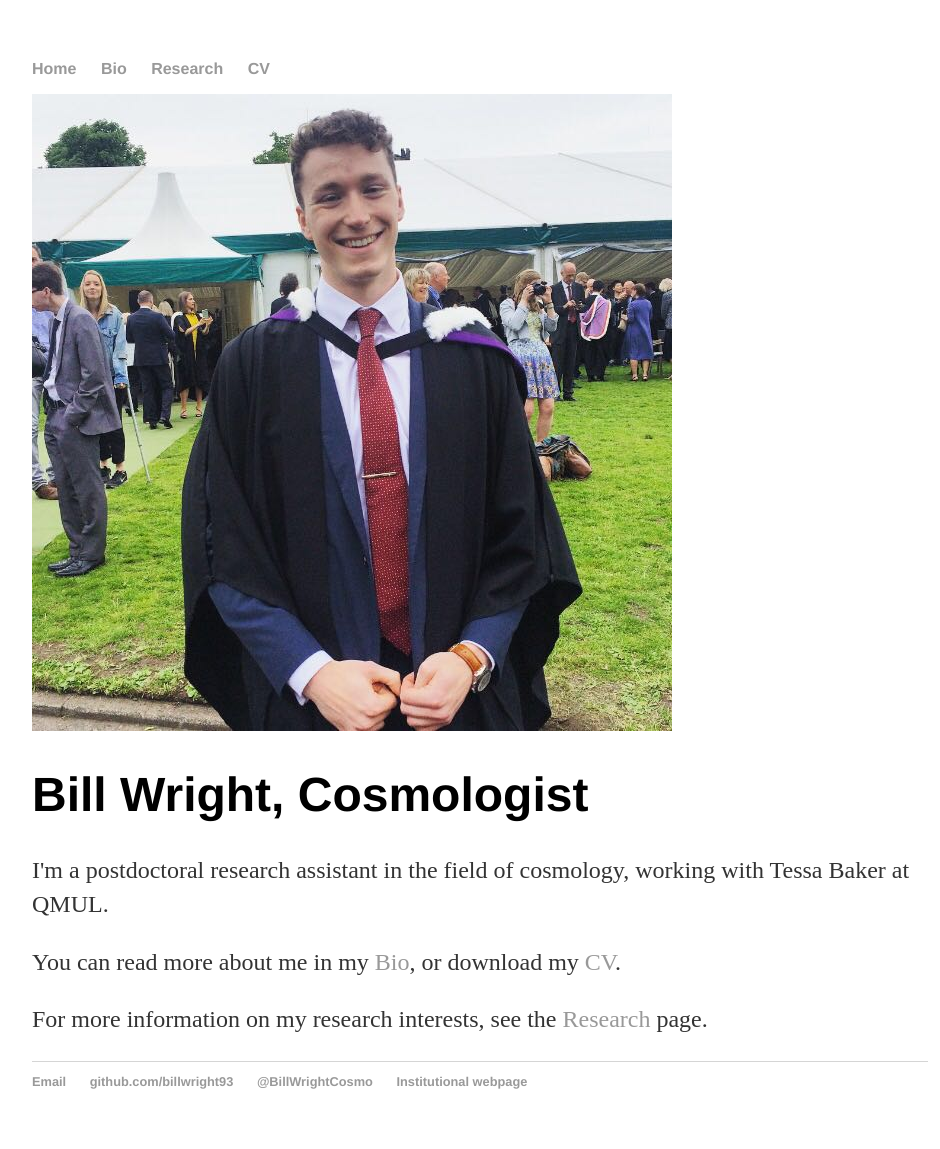
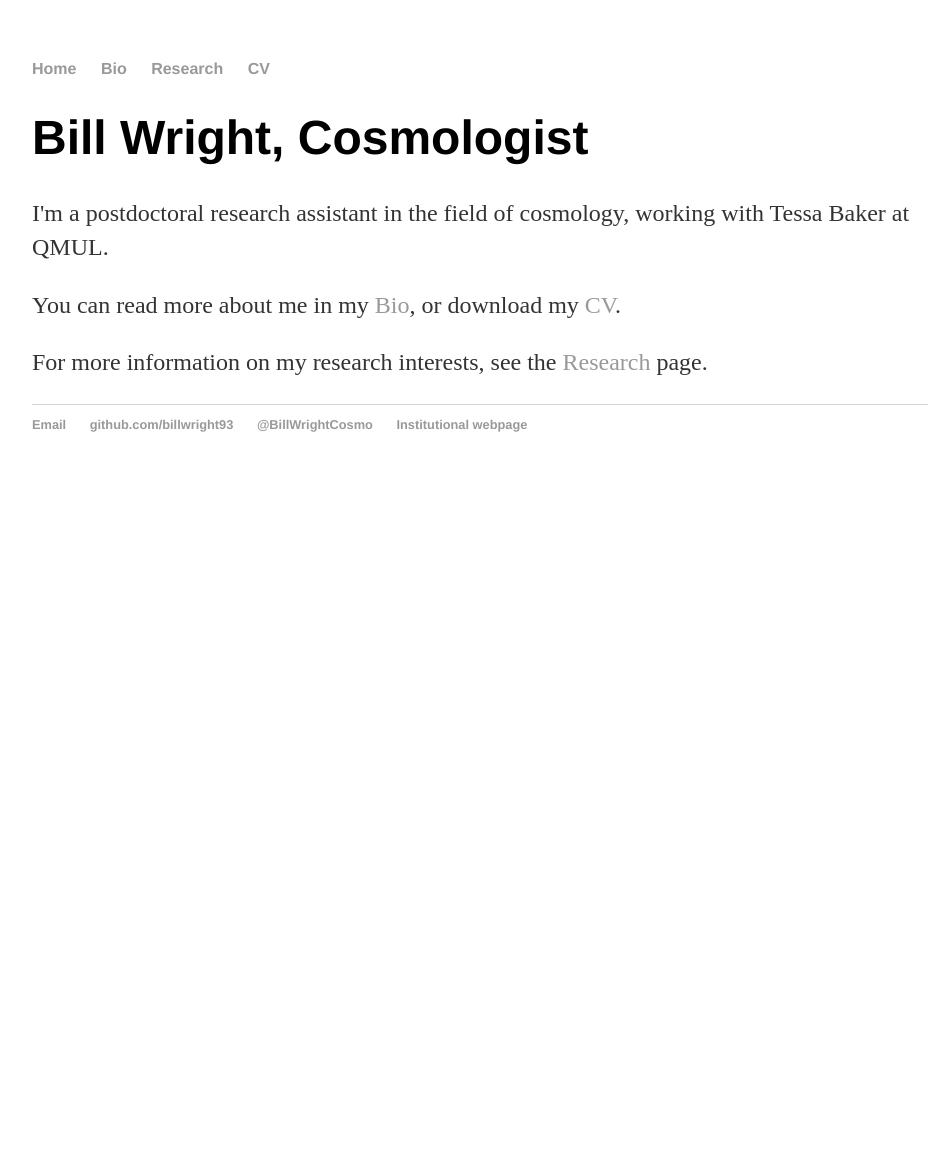
Before and after one commit to billwright93/billwright.github.io, a Jekyll site: the page built from index.html, in a window 1280 px wide. Shown: the whole page, without its empty margins (160-1100 px from the left). Built offline with Jekyll 4.4.1, drawn with Linux system fonts in a browser that asks for light colours; after the commit the page ends 900 px from its top, so only the background shows below that.

Commit message:
Removing image from default layout

```diff
--- a/_layouts/default.html
+++ b/_layouts/default.html
@@ -14,7 +14,6 @@
 				<li><a href="/pdfs/CV_academic.pdf" target="_blank">CV</a></li>
 	    		</ul>
 			</nav>
-			<img src="/images/headshot.jpg"/>
 			<div class="container">
 
 			{{ content }}
```
